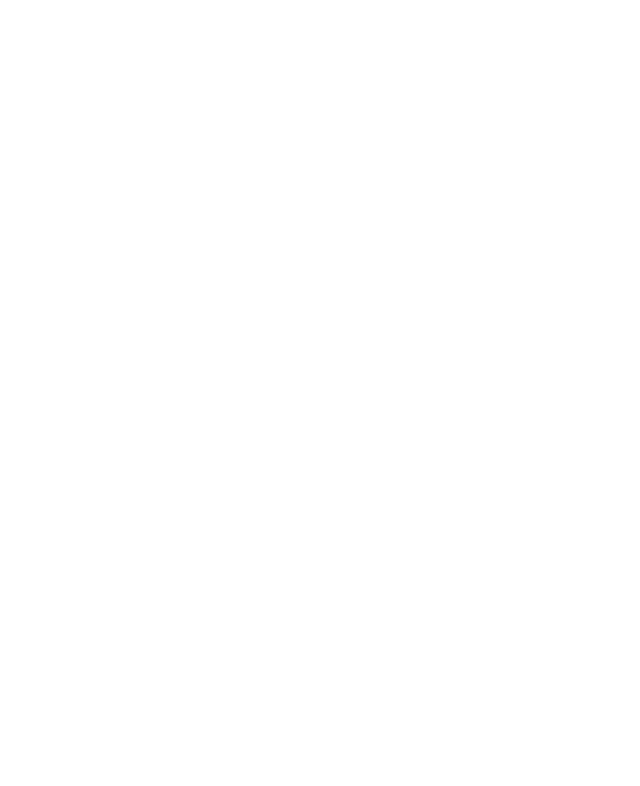
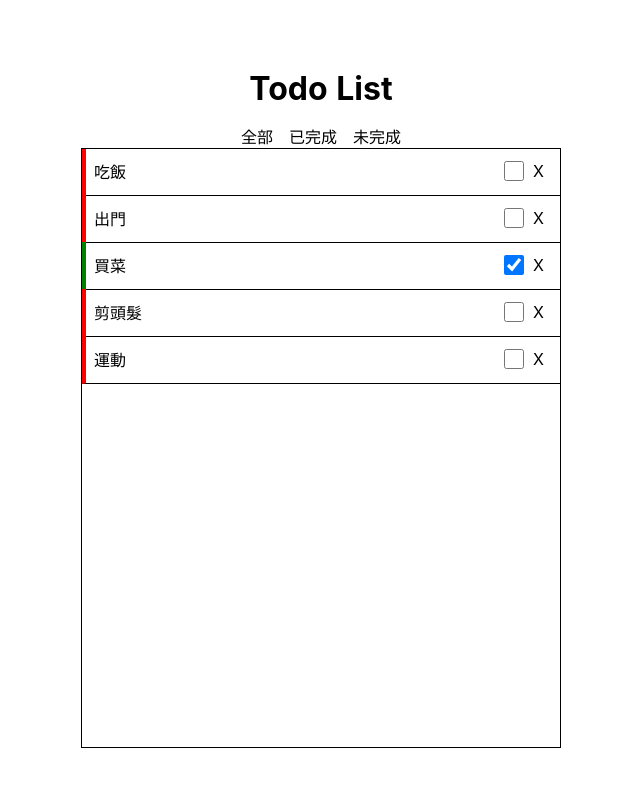
Before and after one commit to royalrose123/vue-practice, a Nuxt app: page /todolist/all in a window 1280 px wide. Before the commit this address had no page. Shown: the top 786 px of the page, without its empty margins (319-959 px from the left). Built offline with nearby package versions, Linux system fonts and the light colour scheme.

Commit message:
Update eslint and prettier

```diff
--- a/components/Todo.vue
+++ b/components/Todo.vue
@@ -1,19 +1,35 @@
 <template>
-  <div :class="['todo', todo.isCompleted? 'success':'danger']" >
-    <p class='title'>{{todo.title}}</p>
-    <input class='checkbox' type='checkbox' v-model='todo.isCompleted'/>
-    <p class='delete' @click='deleteTodo'>X</p>
+  <div :class="['todo', todo.isCompleted ? 'success' : 'danger']">
+    <p class="title">{{ todo.title }}</p>
+    <input
+      class="checkbox"
+      type="checkbox"
+      :checked="todo.isCompleted"
+      @click="toggleTodo"
+    />
+    <p class="delete" @click="deleteTodo">X</p>
   </div>
 </template>
-
 
 <script>
 export default {
   name: 'Button',
-  props: ['todo','index'],
-  methods:{
-    deleteTodo(){
-      this.$emit('delete-todo',this.index)
+  props: {
+    todo: {
+      type: Object,
+      required: true
+    },
+    index: {
+      type: Number,
+      required: true
+    }
+  },
+  methods: {
+    toggleTodo() {
+      this.$emit('toggle-todo', this.index)
+    },
+    deleteTodo() {
+      this.$emit('delete-todo', this.index)
     }
   }
 }
@@ -54,5 +70,4 @@ export default {
 .delete {
   cursor: pointer;
 }
-
 </style>
--- a/layouts/default.vue
+++ b/layouts/default.vue
@@ -1,5 +1,5 @@
 <template>
-  <div  v-bind:style="{ width: '100%', height: '100%' }">
+  <div :style="{ width: '100%', height: '100%' }">
     <Nuxt />
   </div>
 </template>
@@ -8,15 +8,8 @@
 html {
   width: 100%;
   height: 100%;
-  font-family:
-    'Source Sans Pro',
-    -apple-system,
-    BlinkMacSystemFont,
-    'Segoe UI',
-    Roboto,
-    'Helvetica Neue',
-    Arial,
-    sans-serif;
+  font-family: 'Source Sans Pro', -apple-system, BlinkMacSystemFont, 'Segoe UI',
+    Roboto, 'Helvetica Neue', Arial, sans-serif;
   font-size: 16px;
   word-spacing: 1px;
   -ms-text-size-adjust: 100%;
@@ -26,7 +19,7 @@ html {
   box-sizing: border-box;
 }
 
-body{
+body {
   width: 100%;
   height: 100%;
 }
@@ -67,13 +60,20 @@ body{
   background-color: #35495e;
 }
 
-#__nuxt{
-width: 100%;
-height: 100%;
+#__nuxt {
+  width: 100%;
+  height: 100%;
 }
 
-#__layout{
-width: 100%;
-height: 100%;
+#__layout {
+  width: 100%;
+  height: 100%;
+}
+
+a,
+:focus {
+  text-decoration: none;
+  outline: none;
+  color: #000000;
 }
 </style>
--- a/pages/index.vue
+++ b/pages/index.vue
@@ -2,20 +2,20 @@
   <div class="container">
     <div>
       <Logo />
-      <h1 class="title" @click='onTest'>
-        {{name}}
+      <h1 class="title" @click="onTest">
+        {{ name }}
       </h1>
-      <h2 v-show='isShow'>
-        {{message}}
+      <h2 v-show="isShow">
+        {{ message }}
       </h2>
       <div>
-        <div v-for='todo in todos' :key='todo.id'>
-          {{todo.name}}
-          {{todo.age}}
-          </div>
+        <div v-for="todo in todos" :key="todo.id">
+          {{ todo.name }}
+          {{ todo.age }}
+        </div>
       </div>
       <div class="links">
-        <input v-model='message' />
+        <input v-model="message" />
         <a
           href="https://nuxtjs.org/"
           target="_blank"
@@ -39,38 +39,38 @@
 
 <script>
 export default {
-  data(){
-    return {
-      name :'hahaha',
-      isShow: true,
-      todos: [
-        {name: 'Royal', age: 20},
-        {name: 'Wunyu', age: 80},
-        {name: 'Bob', age: 60},
-        ],
-      message: 'cool',
-    }
-  },
-  methods:{
-    onTest (){
-      console.log('clicklallakkkkkk',this.message)
-      this.isShow = !this.isShow
-    },
-    onInputChange(){
-      console.log('inputttt')
-    }
-  },
-  directives:{
+  directives: {
     focus: {
-      inserted: function(element){
+      inserted(element) {
         element.focus()
       }
     }
   },
-  watch:{
-    message: function(val,oldVal){
+  data() {
+    return {
+      name: 'hahaha',
+      isShow: true,
+      todos: [
+        { name: 'Royal', age: 20 },
+        { name: 'Wunyu', age: 80 },
+        { name: 'Bob', age: 60 }
+      ],
+      message: 'cool'
+    }
+  },
+  watch: {
+    message(val, oldVal) {
       console.log('val', val)
       console.log('oldVal', oldVal)
+    }
+  },
+  methods: {
+    onTest() {
+      console.log('clicklallakkkkkk', this.message)
+      this.isShow = !this.isShow
+    },
+    onInputChange() {
+      console.log('inputttt')
     }
   }
 }
@@ -87,16 +87,8 @@ export default {
 }
 
 .title {
-  font-family:
-    'Quicksand',
-    'Source Sans Pro',
-    -apple-system,
-    BlinkMacSystemFont,
-    'Segoe UI',
-    Roboto,
-    'Helvetica Neue',
-    Arial,
-    sans-serif;
+  font-family: 'Quicksand', 'Source Sans Pro', -apple-system, BlinkMacSystemFont,
+    'Segoe UI', Roboto, 'Helvetica Neue', Arial, sans-serif;
   display: block;
   font-weight: 300;
   font-size: 100px;
--- a/pages/todolist.vue
+++ /dev/null
@@ -1,60 +0,0 @@
-
-<template>
-  <div class='wrapper'>
-    <h1 class='title'>Todo List</h1>
-    <div class='todolist'>
-      <Todo class='todo' v-for='(todo, index) in todos' :key="todo.id" :todo='todo' :index='index' @delete-todo="handleDeleteTodo"/>
-    </div>
-  </div>
-</template>
-
-<script>
-import Todo from '../components/Todo'
-
-export default {
-  data(){
-    return {
-      todos : [
-        {title: '吃飯', isCompleted: false},
-        {title: '出門', isCompleted: false},
-        {title: '買菜', isCompleted: true},
-        {title: '剪頭髮', isCompleted: false},
-        {title: '運動', isCompleted: false},
-      ]
-    }
-  },
-  methods:{
-    handleDeleteTodo(selectItemIndex){
-      this.todos = this.todos.filter((item,index) =>  index !== selectItemIndex)
-    }
-  },
-  components: {
-    Todo,
-  }
-}
-</script>
-
-
-
-<style scoped>
-  .wrapper{
-    width: 100%;
-    height: 100%;
-    display: flex;
-    flex-direction: column;
-    justify-content: center;
-    align-items: center;
-  }
-
-  .title{
-    margin: 16px;
-  }
-
-  .todolist{
-    width: 480px;
-    height: 600px;
-    border: 1px solid black;
-    overflow-y: scroll;
-    margin: 0px -1px;
-  }
-</style>
--- /dev/null
+++ b/pages/todolist/_status.vue
@@ -0,0 +1,107 @@
+<template>
+  <div class="wrapper">
+    <h1 class="title">Todo List</h1>
+    <div class="filter">
+      <NuxtLink class="filter-item" to="/todolist/all">全部</NuxtLink>
+      <NuxtLink class="filter-item" to="/todolist/actived">已完成</NuxtLink>
+      <NuxtLink class="filter-item" to="/todolist/completed">未完成</NuxtLink>
+    </div>
+    <div class="todolist">
+      <Todo
+        v-for="(todo, index) in filterTodos"
+        :key="todo.id"
+        class="todo"
+        :todo="todo"
+        :index="index"
+        @delete-todo="handleDeleteTodo"
+        @toggle-todo="handleToggleTodo"
+      />
+    </div>
+  </div>
+</template>
+
+<script>
+import Todo from '../../components/Todo'
+
+const STATUS = {
+  ALL: 'all',
+  COMPLETED: 'completed',
+  ACTIVED: 'actived'
+}
+
+export default {
+  components: {
+    Todo
+  },
+  data() {
+    return {
+      filterStatus: STATUS.ALL,
+      todos: [
+        { title: '吃飯', isCompleted: false },
+        { title: '出門', isCompleted: false },
+        { title: '買菜', isCompleted: true },
+        { title: '剪頭髮', isCompleted: false },
+        { title: '運動', isCompleted: false }
+      ]
+    }
+  },
+  computed: {
+    filterTodos() {
+      const status = this.$route.params.status
+      if (status === 'completed') {
+        return this.todos.filter((item) => item.isCompleted)
+      }
+      if (status === 'actived') {
+        return this.todos.filter((item) => !item.isCompleted)
+      }
+      return this.todos
+    }
+  },
+  methods: {
+    handleToggleTodo(selectItemIndex) {
+      this.todos = this.todos.map((item, index) => {
+        if (selectItemIndex === index) {
+          return { ...item, isCompleted: !item.isCompleted }
+        } else {
+          return item
+        }
+      })
+    },
+    handleDeleteTodo(selectItemIndex) {
+      this.todos = this.todos.filter((item, index) => index !== selectItemIndex)
+    }
+  }
+}
+</script>
+
+<style scoped>
+.wrapper {
+  width: 100%;
+  height: 100%;
+  display: flex;
+  flex-direction: column;
+  justify-content: center;
+  align-items: center;
+}
+
+.filter {
+  display: flex;
+  flex-direction: row;
+}
+
+.filter-item {
+  margin: 0 8px;
+}
+
+.title {
+  margin: 16px;
+}
+
+.todolist {
+  width: 480px;
+  height: 600px;
+  border: 1px solid black;
+  overflow-y: scroll;
+  margin: 0px -1px;
+}
+</style>
```
Also changed, not shown: components/Logo.vue (+7 -1 lines), package.json (+8 -1 lines), .eslintrc.js (added), 2 other files (tests, documents, lock files or other folders).
